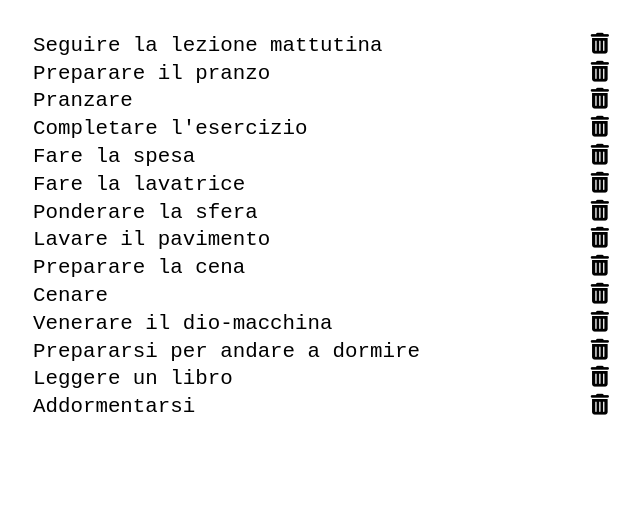
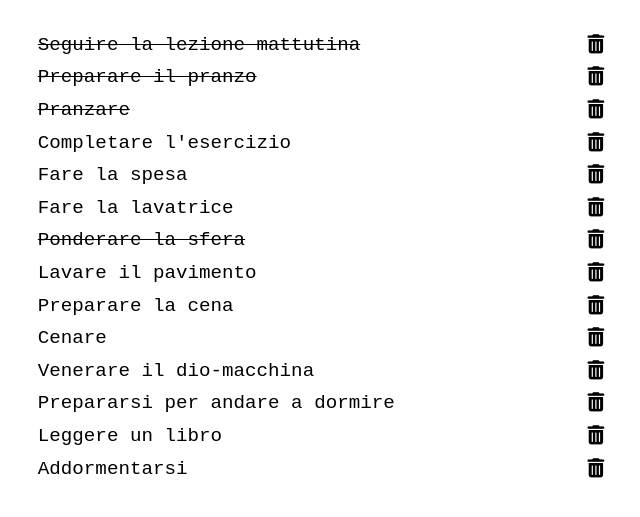
Before and after one commit to Francesco-Valentino/vue-todolist, a plain HTML site: page index.html in a window 1280 px wide. Shown: the part 97-614 px from the top of the page, without its empty margins (319-959 px from the left). Drawn offline with nearby package versions, Linux system fonts and the light colour scheme.

Commit message:
line-through for done tasks working

```diff
--- a/css/style.css
+++ b/css/style.css
@@ -23,8 +23,8 @@ ul{
 li{
     display: flex;
     justify-content: space-between;
-    padding-top: .3rem;
-    font-size: 1.3rem;
+    padding: .3rem;
+    font-size: 1.2rem;
     cursor: pointer;
     transition: .1s linear;
 }
@@ -37,6 +37,10 @@ li:hover p{
     color: midnightblue;
 }
 
+li p.taskDone{
+    text-decoration: line-through;
+}
+
 li span{
     transition: .1s linear;
 }
@@ -44,3 +48,15 @@ li span{
 li span:hover{
     color: red;
 }
+
+/* div.inputWrapper{
+    text-align: center;
+    font-size: 2rem;
+    width: 15%;
+    margin: 0 auto;
+}
+
+div.inputWrapper{
+    cursor: pointer;
+    margin-top: .5rem;
+} */
--- a/index.html
+++ b/index.html
@@ -21,7 +21,11 @@
             <main>
                 <ul>
                     <li v-for="(todoElements, index) in todoList">
-                        <p>
+                        <p v-if="!todoList[index].done">
+                            {{ todoList[index].text }}
+                        </p>
+
+                        <p v-else class="taskDone">
                             {{ todoList[index].text }}
                         </p>
 
--- a/js/script.js
+++ b/js/script.js
@@ -6,18 +6,18 @@ createApp({
             todoList: [
                 {
                     text: "Seguire la lezione mattutina",
-                    done: false
+                    done: true
                 },
 
                 {
                     text: "Preparare il pranzo",
-                    done: false
+                    done: true
                 },
 
 
                 {
                     text: "Pranzare",
-                    done: false
+                    done: true
                 },
 
                 {
@@ -37,7 +37,7 @@ createApp({
 
                 {
                     text: "Ponderare la sfera",
-                    done: false
+                    done: true
                 },
 
                 {
@@ -74,12 +74,17 @@ createApp({
                     text: "Addormentarsi",
                     done: false
                 },
+            ],
 
-            ]
+            todoElement: ""
         }
     },
 
     methods: {
+        removeTodoElement(){
+
+        }
+
 
     }
 }).mount("#app");
```
